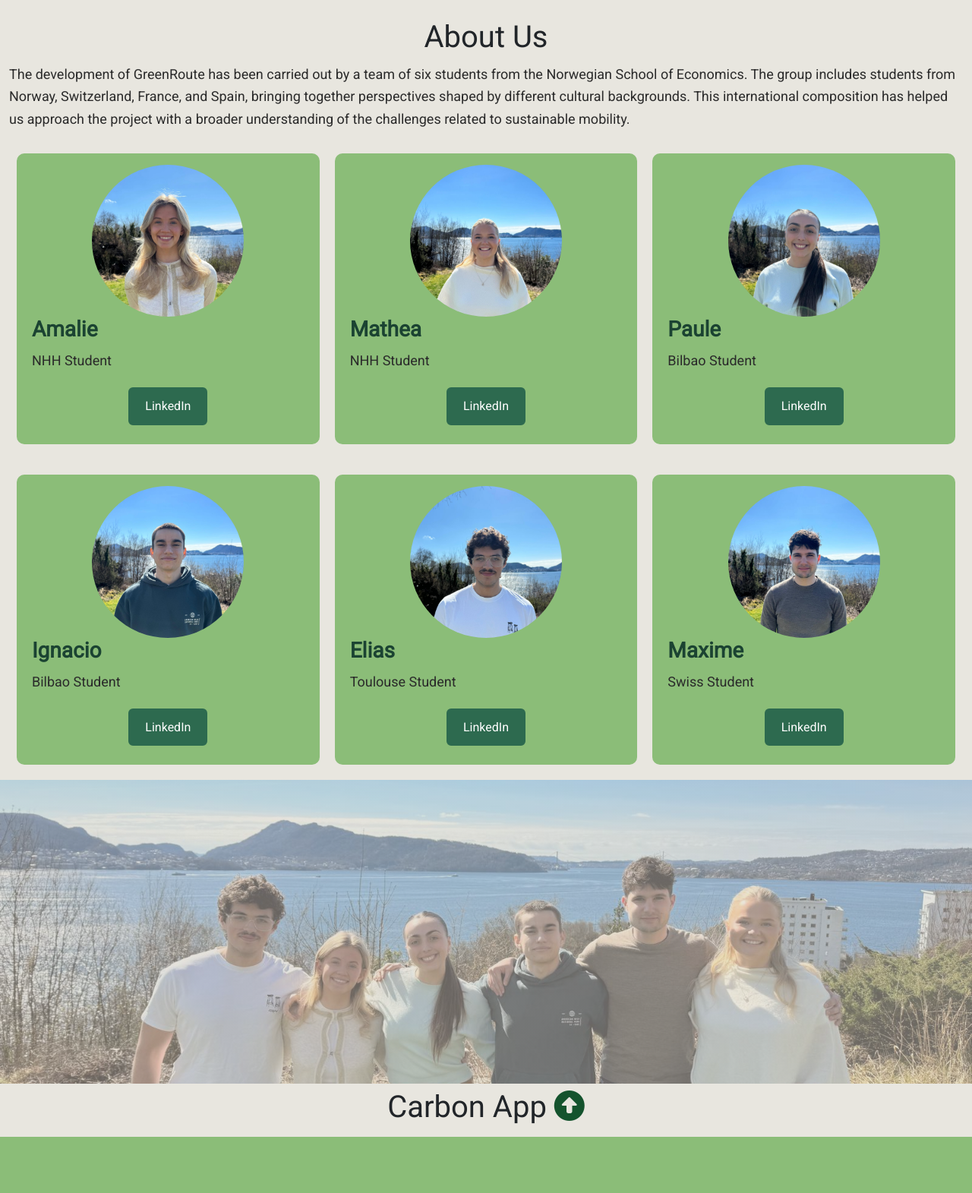
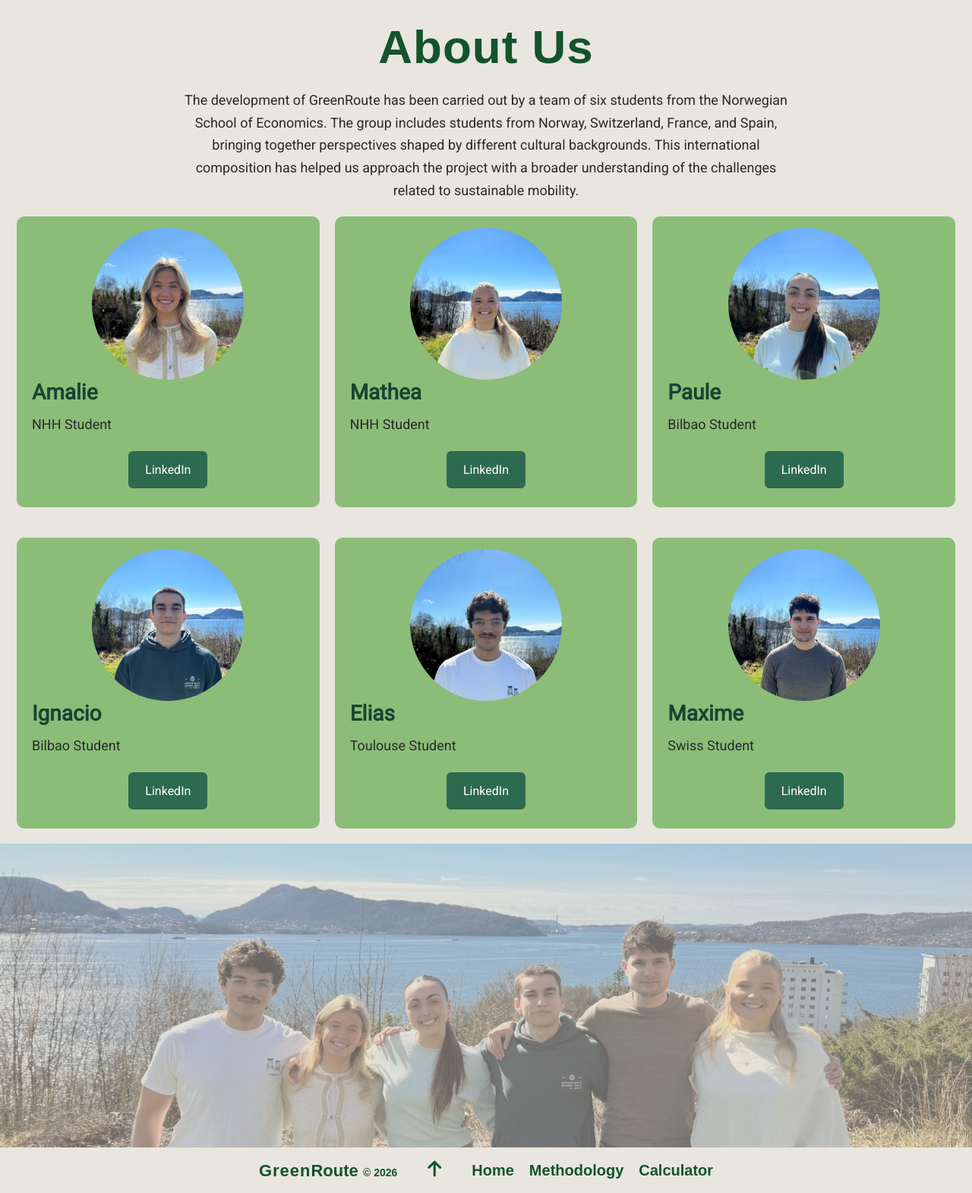
Before and after one commit to MaximePig/GRP4--GreenDigitalization-Github26, a Flask app: page / in a window 1280 px wide. Shown: the part 831-2402 px from the top of the page at 76% size. Before the commit the page ends 2328 px from the top, so only its background shows below. Run offline with Flask 3, Linux system fonts and the light colour scheme; some libraries are stand-ins or nearby versions.

Commit message:
change to layout and text font

```diff
--- a/capp/static/home.css
+++ b/capp/static/home.css
@@ -31,25 +31,19 @@ p {
     font-family: 'Arial';         /* change green here */
 }
 
-.route-white {
-  color: white;
-  font-weight: 700;
-  letter-spacing: 1px;
-  font-family: 'Arial', sans-serif;
-}
 .home-title {
-    font-size: 120px;
+    font-size: 140px;
     text-shadow: 0 3px 15px rgba(0, 0, 0, 0.3);
 }
 .home-title .text-logo {
     color: #14532d;
-    -webkit-text-stroke: 2px white;
+    -webkit-text-stroke: 2px #e8e6df;
     text-shadow: 0 3px 15px rgba(0, 0, 0, 0.3);
 }
 
 
 .home_tagline {
-    color: white;
+    color: #e8e6df;
     font-size: 24px;
     font-weight: 600;
     font-family: 'Arial', sans-serif;
@@ -106,6 +100,25 @@ p {
   transform: translateY(-2px);
   box-shadow: 0 6px 14px rgba(27, 67, 50, 0.25);
   text-decoration: none;
+}
+
+/* about us section + text */
+.about_us_title {
+  font-size: 62px;
+  font-weight: 700;
+  letter-spacing: 1px;
+  text-align: center;
+  margin-bottom: 18px;
+  font-family: 'Arial', sans-serif;
+}
+
+.about_us_text {
+  font-size: 18px;
+  line-height: 1.65;
+  color: #2a2a2a;
+  text-align: center;
+  max-width: 800px;
+  margin: 0 auto;
 }
 
 
--- a/capp/static/layout.css
+++ b/capp/static/layout.css
@@ -125,18 +125,64 @@ img {
   color: #ffffff ;
 }
 
-/* Footer  */
-.section_footer{
-  background-color:#e8e6df;
+/* ============ Footer ============ */
+.section_footer {
+  background-color: #e8e6df;
 }
+
 .footer {
   display: flex;
   flex-direction: row;
   justify-content: center;
-  height: 70px;
   align-items: center;
-  background-color: #e8e6df;
-  padding: 0 0px;
+  gap: 40px;
+  height: 60px;
+  padding: 0;
+}
+
+.footer_left {
+  font-size: 22px;
+  font-weight: 700;
+  font-family: 'Arial', sans-serif;
+}
+
+.footer_center a {
+  padding: 0;
+  margin: 0;
+}
+
+.footer_center a:hover {
+  border-bottom: none;
+}
+
+.footer_links {
+  display: flex;
+  gap: 20px;
+}
+
+.footer_links a {
+  color: #14532d;
+  text-decoration: none;
+  font-size: 20px;
+  font-weight: 700;
+  font-family: 'Arial', sans-serif;
+  padding: 0;
+  margin: 0;
+  transition: color 0.2s ease;
+}
+
+.footer_links a:hover {
+  color: #1b4332;
+  text-decoration: none;
+  border-bottom: #14532d 4px solid;
+}
+
+
+/* Footer icon (arrow up) hover effect */
+.footer_center a:hover i {
+  transform: translateY(-3px);
+  color: #1b4332 !important;
+  border-bottom: #14532d 4px solid;
 }
 
 
--- a/capp/templates/home.html
+++ b/capp/templates/home.html
@@ -17,7 +17,7 @@
             {% endif %}
         {% endwith %}
 
-        <h1 class="home-title"><span class="text-logo">Green</span><span class="route-white">Route</span></h1>
+        <h1 class="home-title"><span class="text-logo">GreenRoute</span></h1>
         <p class="home_tagline">Track your transport emissions.</p>
         <p class="home_tagline">Compare your options.</p>
         <p class="home_tagline">Travel greener.</p>
@@ -52,8 +52,8 @@
   <div class="container">
     <br>
     <div class="developers" style="display:block;">
-      <h1 style="text-align:center;"> About Us</h1>
-      <p>
+      <h1 class="about_us_title"><span class="text-logo">About Us</span></h1>
+      <p class="about_us_text">
         The development of GreenRoute has been carried out by a team of six students from the Norwegian School of Economics. The group includes students from Norway, Switzerland, France, and Spain, bringing together perspectives shaped by different cultural backgrounds. This international composition has helped us approach the project with a broader understanding of the challenges related to sustainable mobility.
       </p>
     </div>
--- a/capp/templates/layout.html
+++ b/capp/templates/layout.html
@@ -48,7 +48,7 @@
             <div class="carbon_app_navbar">
               <h1 class="logo">
                 <a href="{{url_for('home.home_home')}}">
-                  <span class="text-logo"><i class="bi bi-signpost-split-fill"></i>Green</span>Route
+                  <span class="text-logo"><i class="bi bi-signpost-split-fill"></i>GreenRoute</span>
                 </a>
               </h1>
               {% if current_user.is_authenticated %}
@@ -106,12 +106,20 @@
         <section class="section_footer">
           <div class="container">
             <div class="footer">
-              <h1>
-                Carbon App
+              <div class="footer_left">
+                <span class="text-logo">Green</span><span style="color: #14532d; font-family: 'Arial', sans-serif; font-weight: 700;">Route</span>
+                <span style="color: #14532d; font-size: 14px;"> &copy; 2026</span>
+              </div>
+              <div class="footer_center">
                 <a href="#">
-                  <i class="fa-solid fa-circle-up" style="color: #14532d"></i>
+                  <i class="fa-solid fa-arrow-up" style="color: #14532d; font-size: 24px;"></i>
                 </a>
-              </h1>
+              </div>
+              <div class="footer_links">
+                <a href="{{url_for('home.home_home')}}">Home</a>
+                <a href="{{url_for('methodology.methodology_home')}}">Methodology</a>
+                <a href="{{url_for('carbon_app.carbon_app_home')}}">Calculator</a>
+              </div>
             </div>
           </div>
         </section>
```
